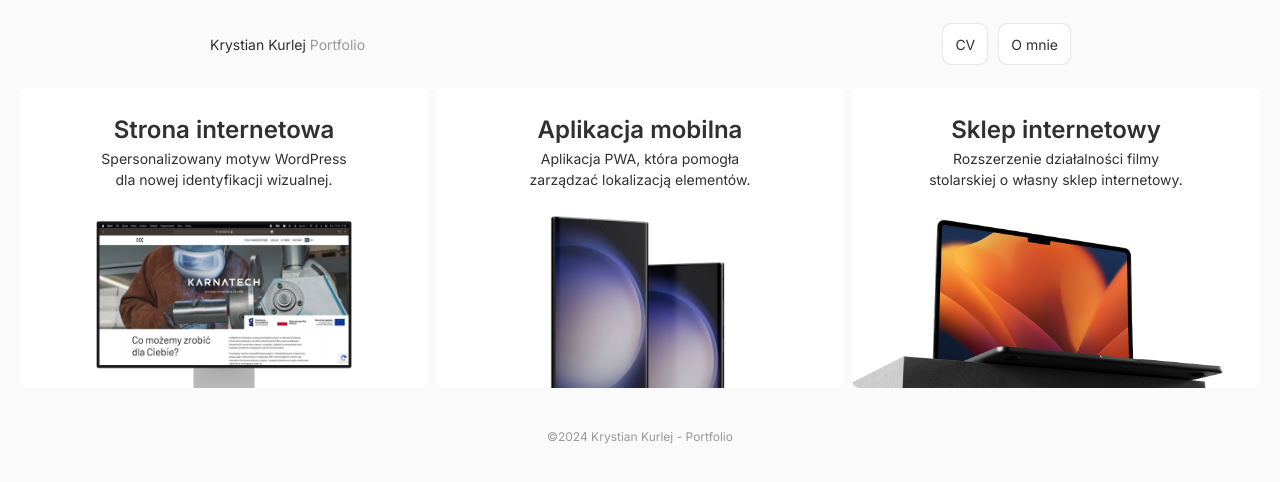
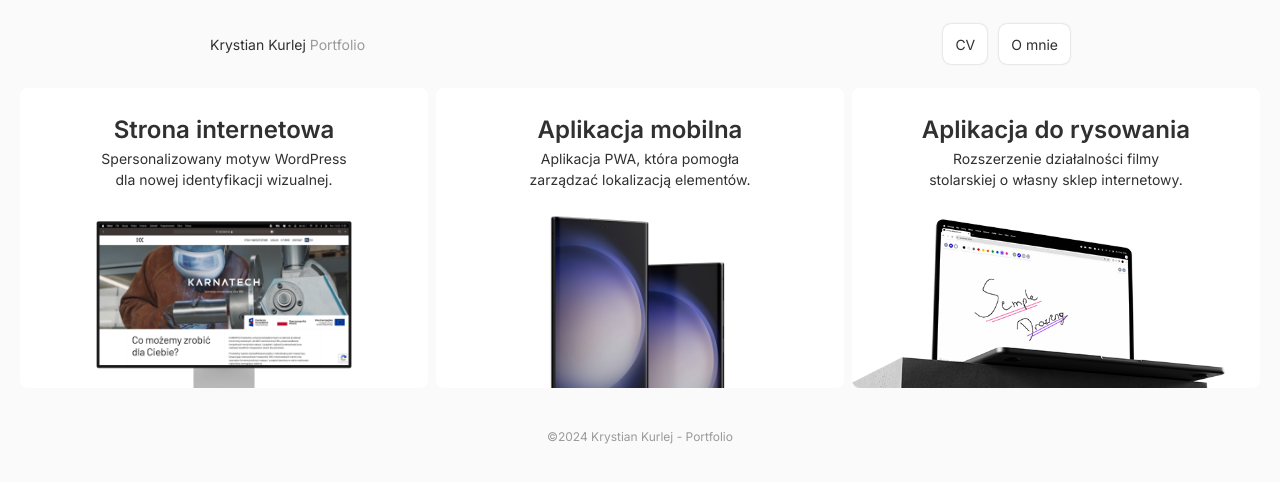
Before and after one commit to KrystianKurlej/portfoliov2, a Next.js app: page / in a window 1280 px wide. Shown: the top 482 px of the page. Built offline with nearby package versions, Linux system fonts and the light colour scheme.

Commit message:
drawing project

```diff
--- a/app/[slug]/page.js
+++ b/app/[slug]/page.js
@@ -88,6 +88,20 @@ export default function Page({params}) {
 										</Button>
 									</div>
 								);
+							case "list":
+								return (
+									<ul
+										key={index}
+										className="my-2 pb-2 text-baseLarge text-balance">
+										{item.items.map((listItem, itemIndex) => {
+											return (
+												<li className="py-1 list-disc ml-5" key={itemIndex}>
+													{listItem}
+												</li>
+											);
+										})}
+									</ul>
+								);
 							case "code":
 								return (
 									<CodeBlock
--- a/app/data/projects.json
+++ b/app/data/projects.json
@@ -49,14 +49,47 @@
         "content": []
     },
     {
-        "slug": "eurocraft-sklep-ecommerce",
-        "title": "Sklep internetowy",
+        "slug": "rysowanie-grafika-komputerowa",
+        "title": "Aplikacja do rysowania",
         "shortDescription": "Rozszerzenie działalności filmy stolarskiej o własny sklep internetowy.",
-        "imgPath": "/placeholder.png",
+        "imgPath": "/rysowanie-app-thumbnail.png",
         "similar": [
             {"slug": "karnatech-aplikacja-mobilna"},
             {"slug": "karnatech-strona-internetowa"}
         ],
-        "content": []
+        "content": [
+            {
+                "type": "paragraph",
+                "text": "Moja aplikacja do rysowania jest prostym narzędziem stworzonym w ramach studenckiego projektu. Została zaprojektowana z myślą o prostocie obsługi oraz wykorzystuje ciekawe algorytmy do rysowania kształtów, obliczając je piksel po pikselu. Projekt ten stanowi jedno z wyzwań podczas studiów, które miało na celu praktyczne zastosowanie wiedzy z zakresu programowania grafiki komputerowej."
+            },
+            {
+                "type": "heading",
+                "text": "Funkcje aplikacji"
+            },
+            {
+                "type": "list",
+                "items": [
+                    "Rysowanie: Aplikacja umożliwia rysowanie przy użyciu różnych narzędzi, takich jak pędzel, linia, prostokąt i okrąg.",
+                    "Wybór koloru i rozmiaru: Użytkownik ma możliwość wyboru koloru oraz rozmiaru narzędzi do rysowania.",
+                    "Czyszczenie i pobieranie: Istnieje opcja czyszczenia całego rysunku oraz pobierania gotowego dzieła w formacie obrazu."
+                ]
+            },
+            {
+                "type": "heading",
+                "text": "Wykorzystane Technologie"
+            },
+            {
+                "type": "list",
+                "items": [
+                    "React: Aplikacja została zbudowana przy użyciu biblioteki React, co umożliwia dynamiczną interakcję i responsywność.",
+                    "Canvas API: Do renderowania obszaru do rysowania oraz implementacji algorytmów rysowania wykorzystano interfejs Canvas API.",
+                    "Algorytmy graficzne: Zaimplementowano algorytmy Bresenham'a do rysowania linii oraz algorytm rysowania okręgów."
+                ]
+            },
+            {
+                "type": "paragraph",
+                "text": "Projekt ten nie tylko umożliwił praktyczne zastosowanie wiedzy zdobytej na studiach, ale także był doskonałą okazją do zgłębienia tematyki algorytmów graficznych oraz interakcji z interfejsem użytkownika. Pozwolił również na rozwinięcie umiejętności programowania w środowisku webowym oraz pracy z narzędziami takimi jak React."
+            }
+        ]
     }
 ]
```
Also changed, not shown: public/rysowanie-app-thumbnail.png (added).
